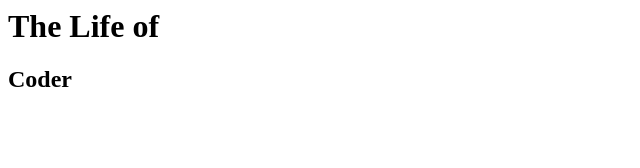
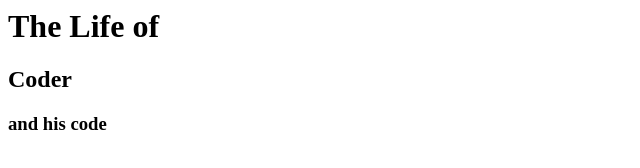
Before and after one commit to Strawberry-Ann/first-project, a plain HTML site: page index.html in a window 1280 px wide. Shown: the whole page, without its empty margins (0-640 px from the left). Drawn offline with Linux system fonts and the light colour scheme.

Commit message:
Добавлен заголовок 3го уровня

```diff
--- a/index.html
+++ b/index.html
@@ -1,2 +1,3 @@
 <h1>The Life of</h1>
 <h2>Coder</h2>
+<h3>and his code</h3>
```
